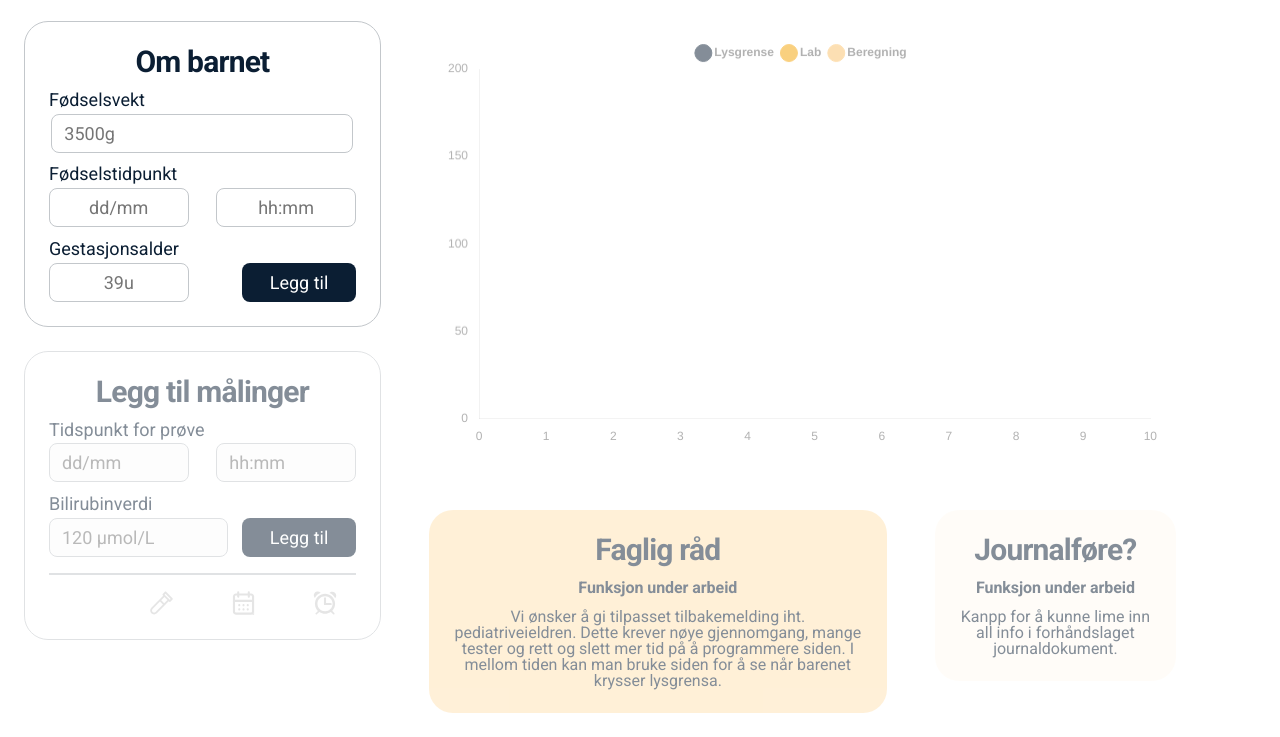
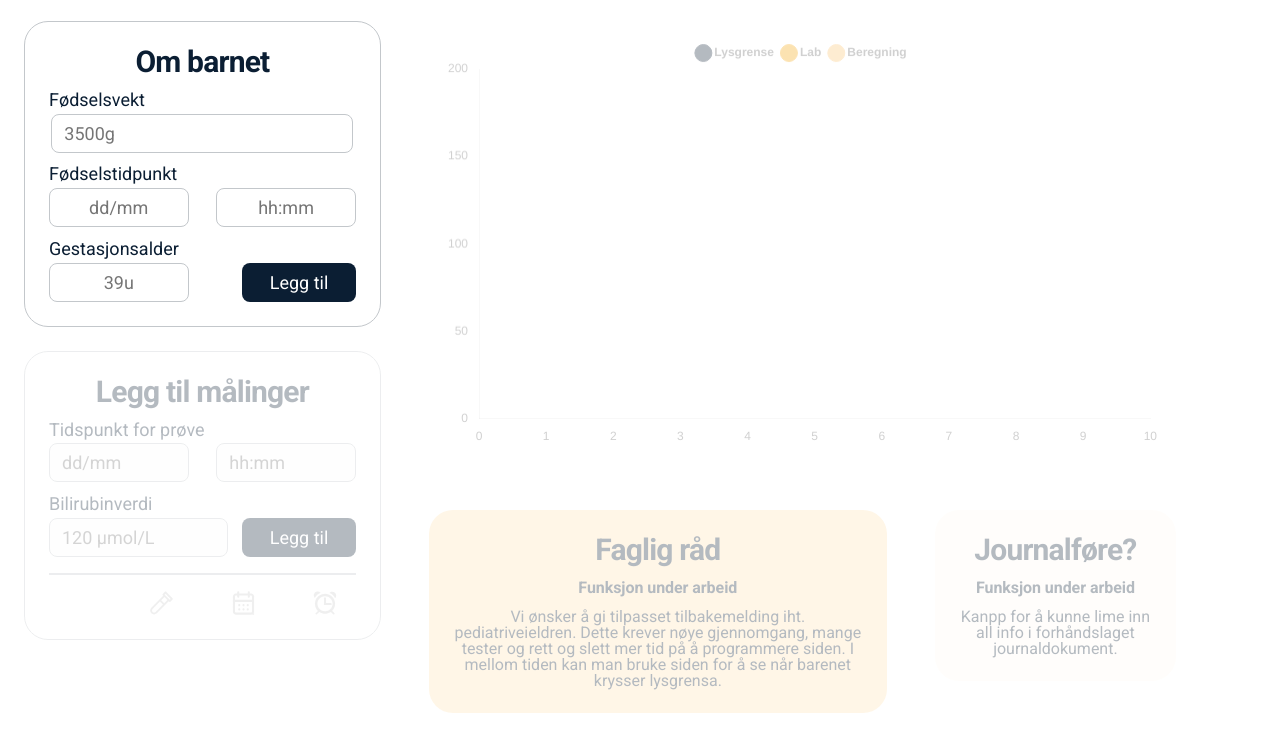
Before and after one commit to TagFri/gultbarn-demo, a website with bundled scripts: page index.html in a window 1280 px wide. Shown: the part 75-812 px from the top of the page. Built offline with nearby package versions, Linux system fonts and the light colour scheme.

Commit message:
Update index.css

```diff
--- a/index.css
+++ b/index.css
@@ -217,5 +217,5 @@ li {
 }
 
 .opacity-container {
-    opacity: 0.5;
+    opacity: 0.3;
 }
```
